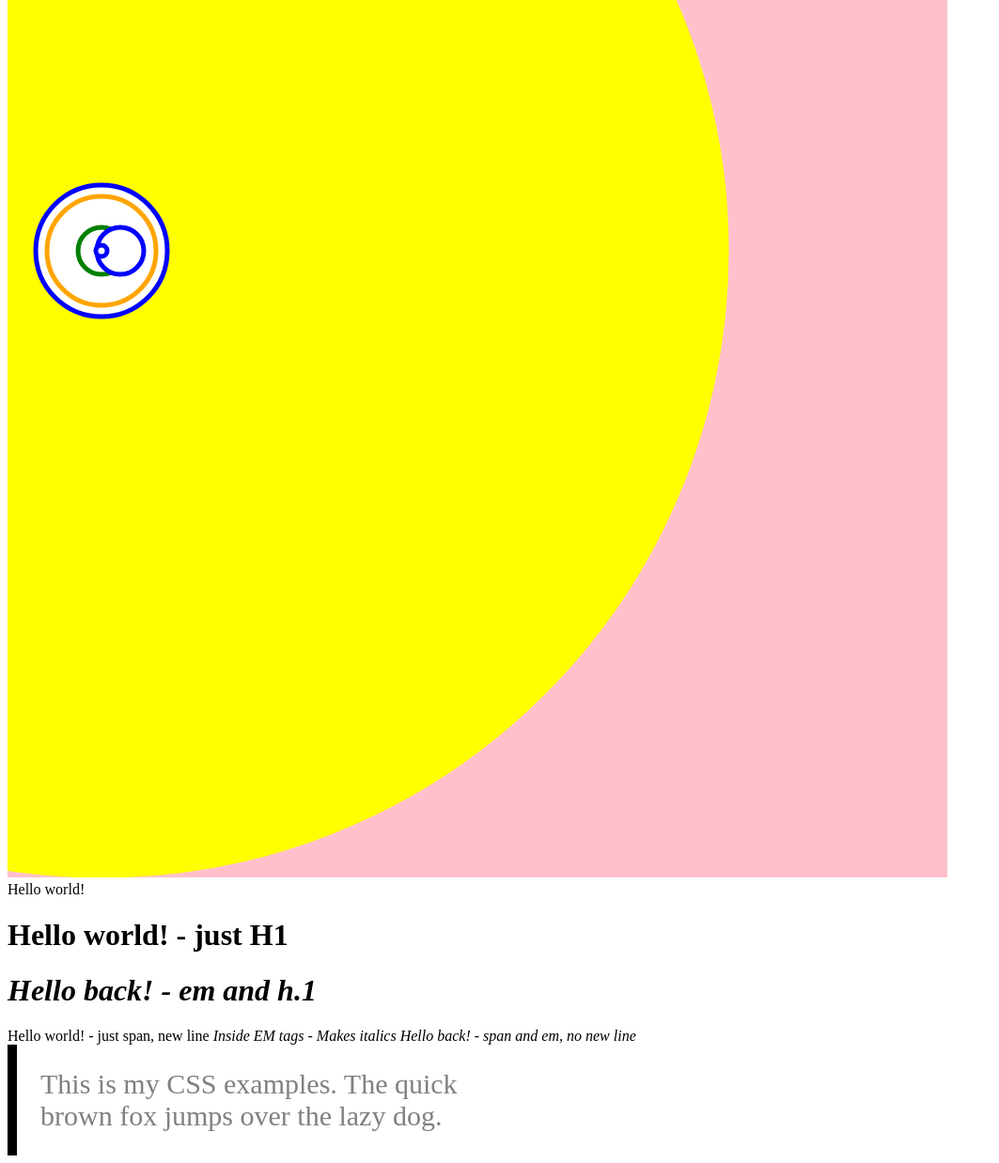
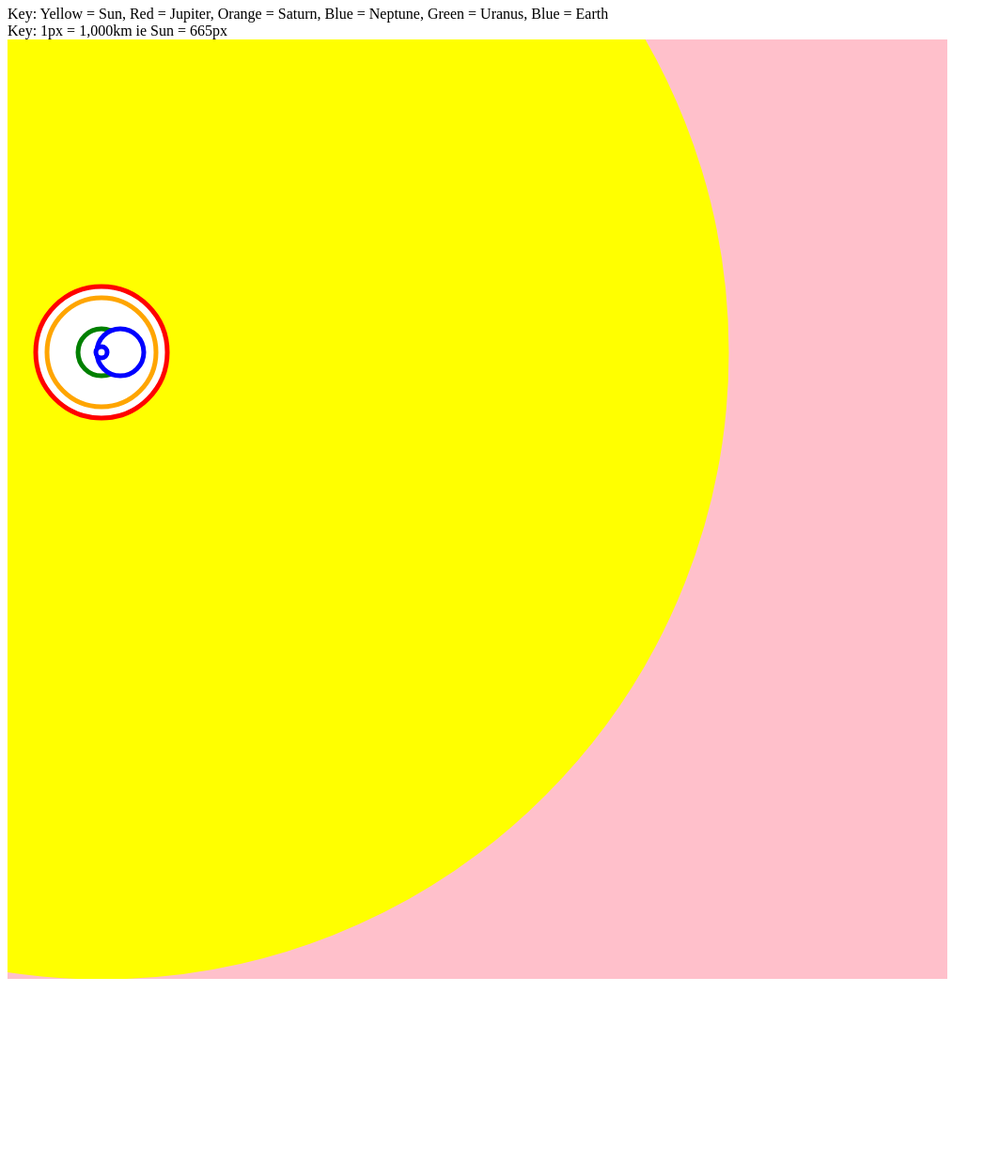
Before and after one commit to areff2000/d3-bubble-plot, a plain HTML site: page index.html in a window 1280 px wide. Shown: the part 74-1312 px from the top of the page at 94% size, without its empty margins (0-1063 px from the left). After the commit the page ends 1128 px from the top, so only its background shows below. Drawn offline with Linux system fonts and the light colour scheme.

Commit message:
Add title and explanation

```diff
--- a/index.html
+++ b/index.html
@@ -6,6 +6,11 @@
 
   </head>
   <body>
+  <h1> Solar System - relative object sizes</h1>
+
+    <div>Key: Yellow = Sun, Red = Jupiter, Orange = Saturn, Blue = Neptune, Green = Uranus, Blue = Earth</div>
+    <div>Key: 1px = 1,000km ie Sun = 665px</div>
+
 <div>
       <svg class="chart">
         <circle class="sun" cx="100" cy="333" r="665"></circle>
@@ -20,18 +25,7 @@
 
 
 
-    <div>Hello world!</div>
-    <h1>Hello world! - just H1</h1>
-    <h1><em>Hello back! - em and h.1</em></h1>
-    <span>Hello world! - just span, new line</span>
-    <em>Inside EM tags - Makes italics</em>
-    <span><em>Hello back! - span and em,  no new line</em></span>
 
-    <div class = "description"> This is my CSS examples.
-
-    The quick brown fox jumps over the lazy dog.
-
-    </div>
 
 
 
--- a/style.css
+++ b/style.css
@@ -47,7 +47,7 @@ background-color: pink;
 
 .jupiter {
 
-  stroke: blue;
+  stroke: red;
   fill:  white;
   stroke-width: 5;
 }
```
Also changed, not shown: testJavascript/index.html (+2 -0 lines), testJavascript/interaction.js (+27 -1 lines).
